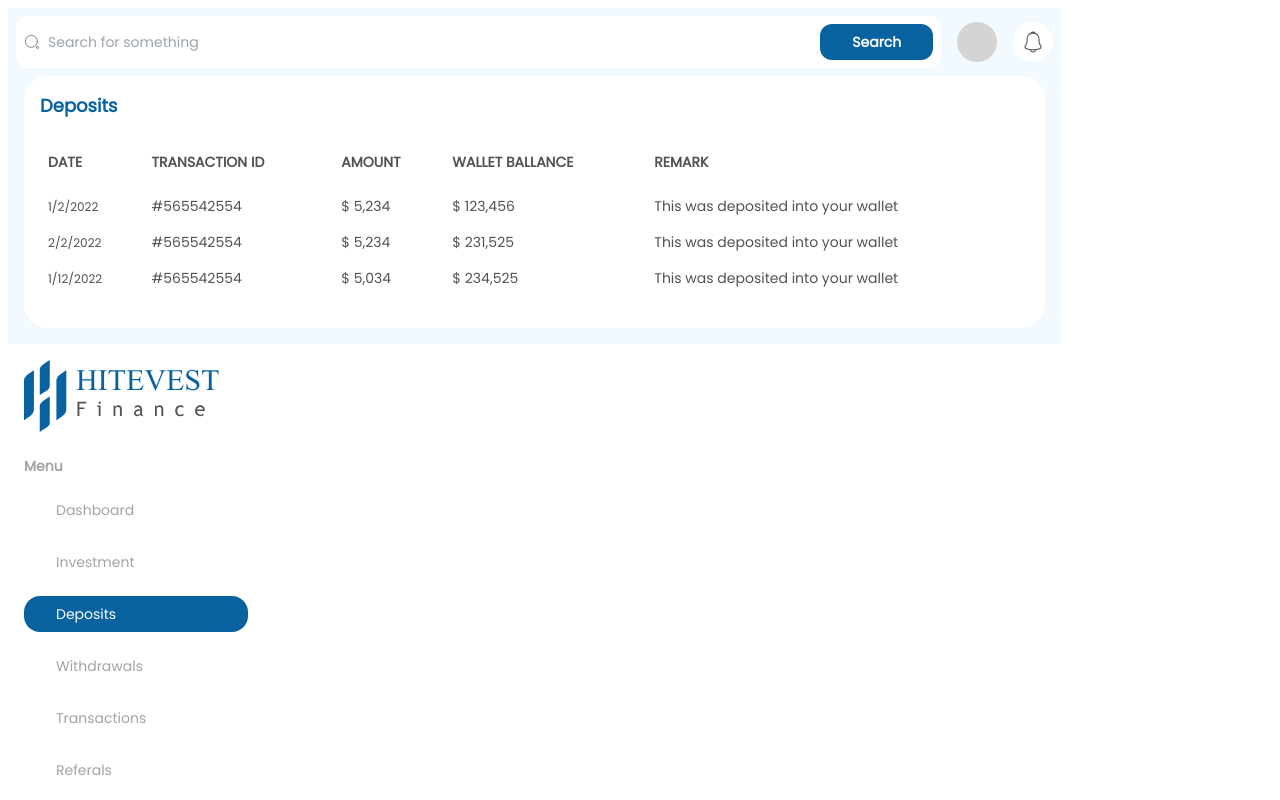
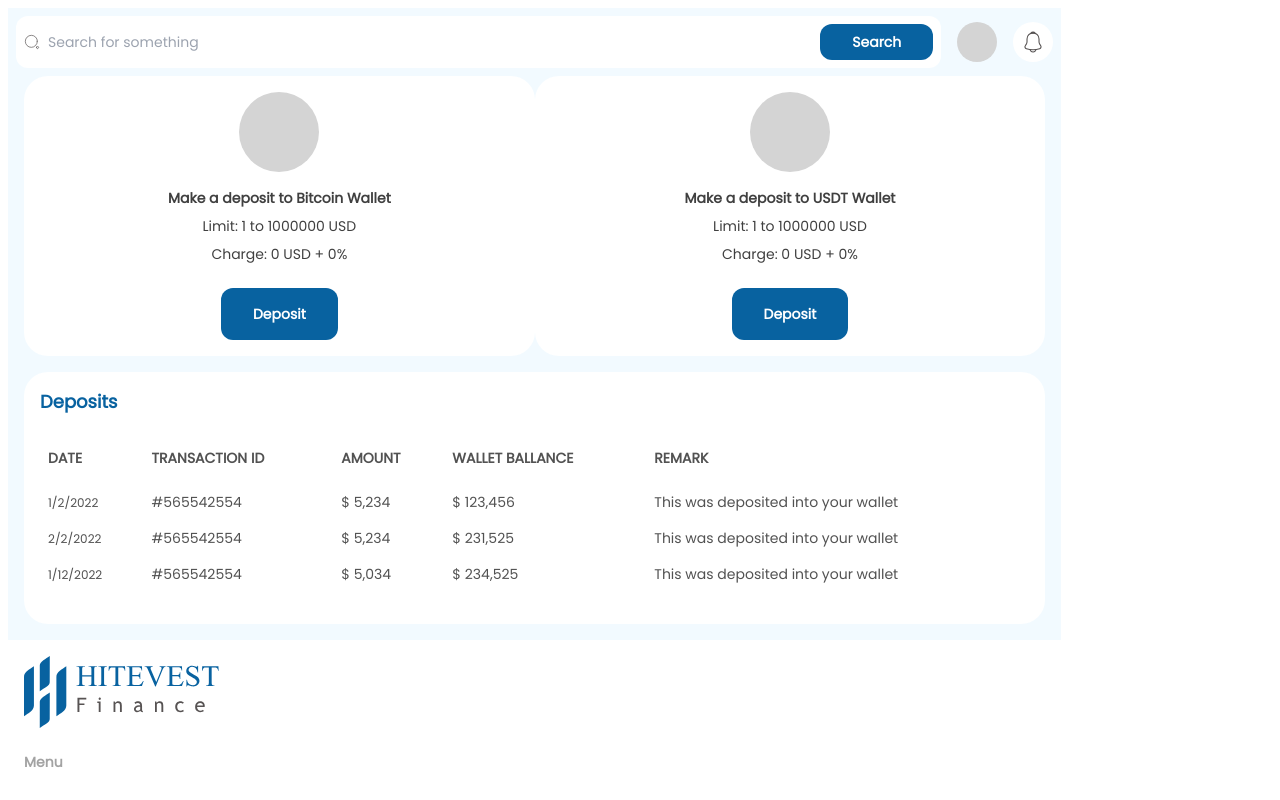
Before and after one commit to Hitevest-Organisation/hitevest-dashboard, a Next.js app: page /dashboard/deposits in a window 1280 px wide. Built offline with nearby package versions, Linux system fonts and the light colour scheme.

Commit message:
Dummy Deposit Page

```diff
--- a/pages/dashboard/deposits.tsx
+++ b/pages/dashboard/deposits.tsx
@@ -3,8 +3,32 @@ import Pagetitle from "../../components/_partials/Pagetitle";
 import DashboardLayout from "../../layouts/DashboardLayout";
 
 export default function DepositsPage() {
+  const withdrawalTypes = ["Bitcoin Wallet", "USDT Wallet"];
+
   return (
     <DashboardLayout alias="deposits">
+      <section className="px-4 md:(px-8 flex justify-evenly space-x-8) ">
+        {withdrawalTypes.map((withdrawalType, i) => (
+          <section
+            key={i}
+            className="bg-white rounded-3xl text-center text-sm mb-4 w-full p-4 text-true-gray-700 md:(p-8 w-1/2) "
+          >
+            <div className="rounded-full mx-auto bg-true-gray-300 h-20 w-20" />
+
+            <div className="font-bold pt-4 pb-2">
+              Make a deposit to {withdrawalType}
+            </div>
+            <div className="pb-2">Limit: 1 to 1000000 USD</div>
+            <div className="pb-6">Charge: 0 USD + 0%</div>
+            <div className="flex justify-center">
+              <button className="bg-primary rounded-xl font-bold text-white p-4 px-8 hidden capitalize md:block">
+                deposit
+              </button>
+            </div>
+          </section>
+        ))}
+      </section>
+
       <section className="p-4 pt-0 md:(pt-0 p-8) ">
         <section className="bg-white rounded-3xl p-4 md:(p-8)">
           <Pagetitle>Deposits</Pagetitle>
--- a/pages/dashboard/withdrawals.tsx
+++ b/pages/dashboard/withdrawals.tsx
@@ -3,7 +3,8 @@ import Pagetitle from "../../components/_partials/Pagetitle";
 import DashboardLayout from "../../layouts/DashboardLayout";
 
 export default function WithdrawalsPage() {
-  const withdrawalTypes = ["Bitcoin", "Bank Account"];
+  const withdrawalTypes = ["Bitcoin Wallet", "Bank Account"];
+
   return (
     <DashboardLayout alias="withdrawals">
       <section className="px-4 md:(px-8 flex justify-evenly space-x-8) ">
```
